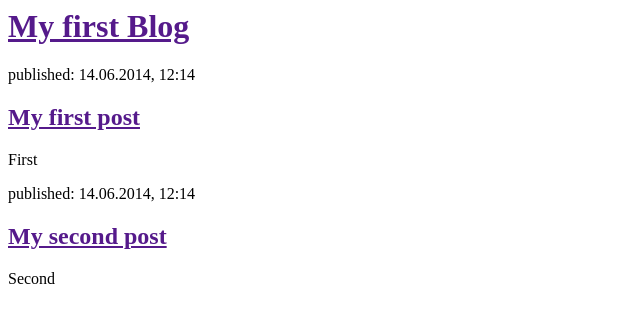
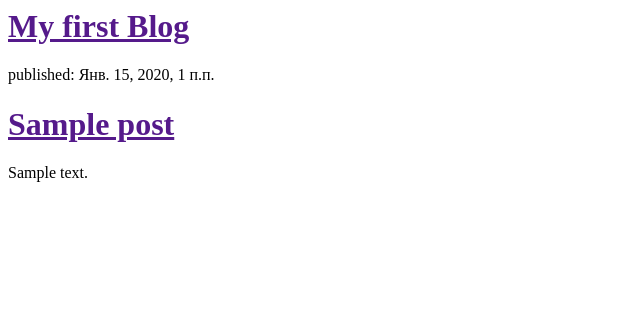
Before and after one commit to vlnh/my-first-blog, a Django app: page / in a window 1280 px wide. Shown: the top 323 px of the page, without its empty margins (0-640 px from the left). Run offline with Django 3.2, Linux system fonts and the light colour scheme; tables that the repository leaves empty hold one stand-in row (values such as "Sample post").

Commit message:
Modified templates to display posts from database

```diff
--- a/blog/templates/blog/post_list.html
+++ b/blog/templates/blog/post_list.html
@@ -7,16 +7,12 @@
                 <h1><a href="">My first Blog</a></h1>
             </div>
 
-            <div>
-                <p>published: 14.06.2014, 12:14</p>
-                <h2><a href="">My first post</a></h2>
-                <p>First</p>
-            </div>
-
-            <div>
-                <p>published: 14.06.2014, 12:14</p>
-                <h2><a href="">My second post</a></h2>
-                <p>Second</p>
-            </div>
+            {% for post in posts %}
+                <div>
+                    <p>published: {{ post.datetime }} </p>
+                    <h1><a href="">{{ post.title }}</a></h1>
+                    <p>{{ post.content|linebreaks }}</p>
+                </div>
+            {% endfor %}
         </body>
     </html>
--- a/blog/views.py
+++ b/blog/views.py
@@ -1,4 +1,6 @@
 from django.shortcuts import render
+from .models import Post
 # Create your views here.
 def post_list(request):
-    return render(request, 'blog/post_list.html', {})
+    posts = Post.objects.order_by('datetime')
+    return render(request, 'blog/post_list.html', {'posts': posts})
```
